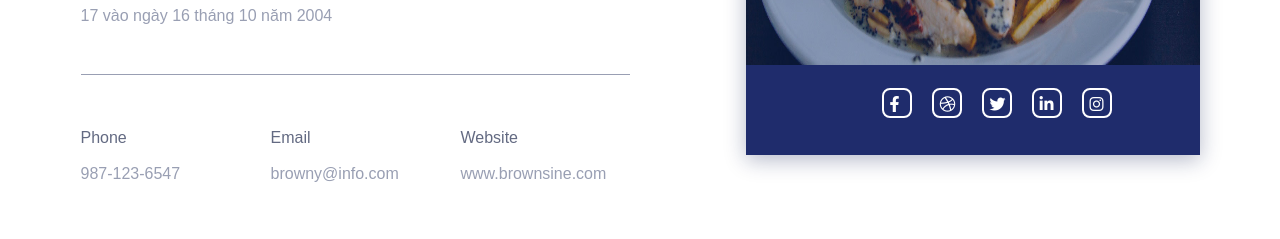
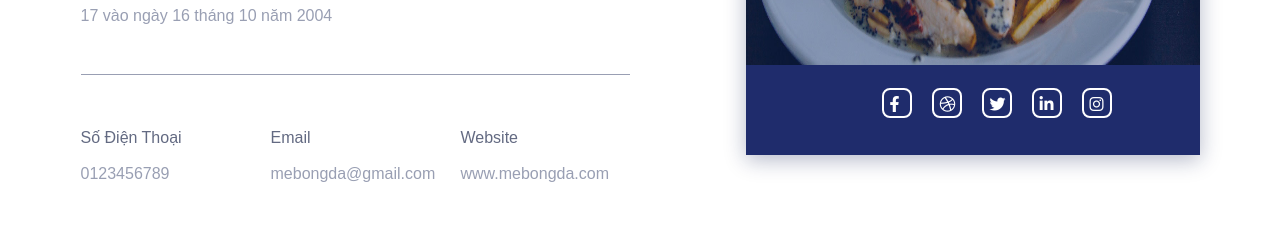
Before and after one commit to huynhtuankiet1805/ProjectCNPM, a React (Create React App) app: page / in a window 1280 px wide. Shown: the part 1440-1679 px from the top of the page. Built offline with nearby package versions, Linux system fonts and the light colour scheme; a web font is replaced by a local one.

Commit message:
Update index.js

```diff
--- a/src/pages/Welcomepage/index.js
+++ b/src/pages/Welcomepage/index.js
@@ -92,20 +92,20 @@ function Home() {
 								<div className="row">
 									<div className="col-sm-4">
 										<div className="single-about-add-info">
-											<h3>phone</h3>
-											<p>987-123-6547</p>
+											<h3>Số điện thoại</h3>
+											<p>0123456789</p>
 										</div>
 									</div>
 									<div className="col-sm-4">
 										<div className="single-about-add-info">
 											<h3>email</h3>
-											<p>browny@info.com</p>
+											<p>mebongda@gmail.com</p>
 										</div>
 									</div>
 									<div className="col-sm-4">
 										<div className="single-about-add-info">
 											<h3>website</h3>
-											<p>www.brownsine.com</p>
+											<p>www.mebongda.com</p>
 										</div>
 									</div>
 								</div>
```
